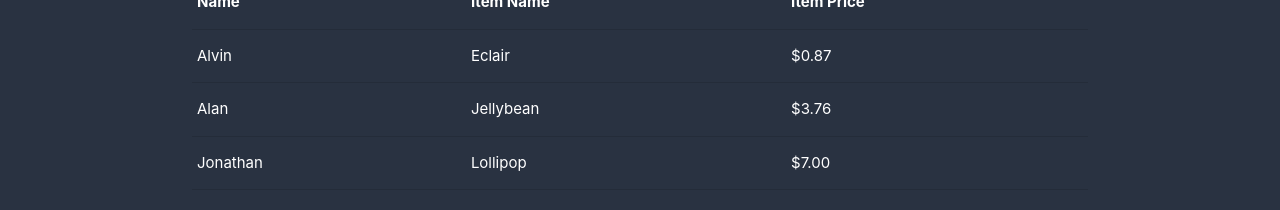
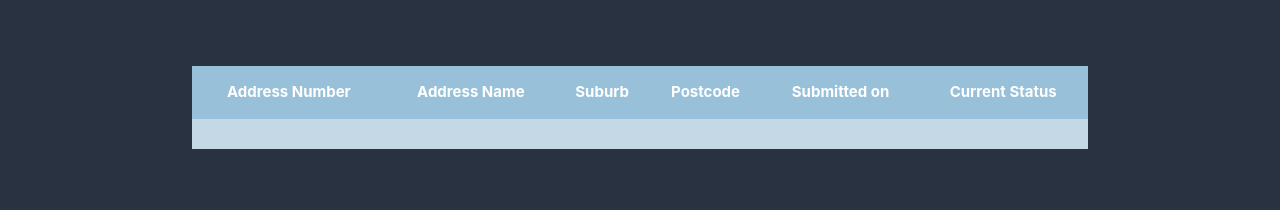
Before and after one commit to jordanlitsas/realeasyrent, a website with bundled scripts: page public/html/activeapplications.html in a window 1280 px wide. Shown: the part 88-298 px from the top of the page. Built offline with nearby package versions, Linux system fonts and the light colour scheme; no server answers.

Commit message:
activeapp html added - waiting jordan backend

```diff
--- a/public/html/activeapplications.html
+++ b/public/html/activeapplications.html
@@ -26,7 +26,7 @@
         <li class="li"><a class="active" href="./index.html"><b>Home</b></a></li>
           <li class="li"><a href="../html/login.html"><b>Login</b></a></li>
           <li class="li"><a href="./html/profile.html"><b>Profile</b></a></li>
-          <li class="li"><a href="./activeapplications.html">My Applications</a></li>
+          <li class="li"><a href="./activeapplications.html"><b></b>My Applications</b></a></li>
           <li class="li"><a href="./html/chatlogin.html"><b>Lets Chat Living!</b></a></li>
           <li class="li"><a href="#about"><b>About</b></a></li>
         </ul>
@@ -35,37 +35,45 @@
             <li class="li"><a class="active" href="./index.html"><b>Home</b></a></li>
           <li class="li"><a href="../html/login.html"><b>Login</b></a></li>
           <li class="li"><a href="./html/profile.html"><b>Profile</b></a></li>
-          <li class="li"><a href="./activeapplications.html">My Applications</a></li>
+          <li class="li"><a href="./activeapplications.html"><b>My Applications</b></a></li>
           <li class="li"><a href="./html/chatlogin.html"><b>Lets Chat Living!</b></a></li>
           <li class="li"><a href="#about"><b>About</b></a></li>
         </ul>
         <a href="#" data-target="nav-mobile" class="sidenav-trigger"><i class="material-icons">menu</i></a>
       </div>
     </nav>
-		<main class="container">
-        <table>
+
+    <div class="section"></div>
+    <div class="section"></div>
+    <div class="section"></div>
+
+
+
+
+
+          <!-- address number, address name, suburb, postcode, dateapplication made, status -->
+
+
+		<main class="container light-blue">
+        <table class="striped" id="activeapp_table">
             <thead>
                 <tr>
-                    <th>Name</th>
-                    <th>Item Name</th>
-                    <th>Item Price</th>
+                    <th class="center">Address Number</th>
+                    <th class="center">Address Name</th>
+                    <th class="center">Suburb</th>
+                    <th class="center">Postcode</th>
+                    <th class="center">Submitted on</th>
+                    <th class="center">Current Status</th>
                 </tr>
             </thead>
             <tbody>
                 <tr>
-                    <td>Alvin</td>
-                    <td>Eclair</td>
-                    <td>$0.87</td>
-                </tr>
-                <tr>
-                    <td>Alan</td>
-                    <td>Jellybean</td>
-                    <td>$3.76</td>
-                </tr>
-                <tr>
-                    <td>Jonathan</td>
-                    <td>Lollipop</td>
-                    <td>$7.00</td>
+                    <td id="address_number"></td>
+                    <td id="address_name"></td>
+                    <td id="suburb"></td>
+                    <td id="postcode"></td>
+                    <td id="submitted_on"></td>
+                    <td id="current_status"></td>
                 </tr>
             </tbody>
       </table>
```
Also changed, not shown: public/index.html (+1 -1 lines).
